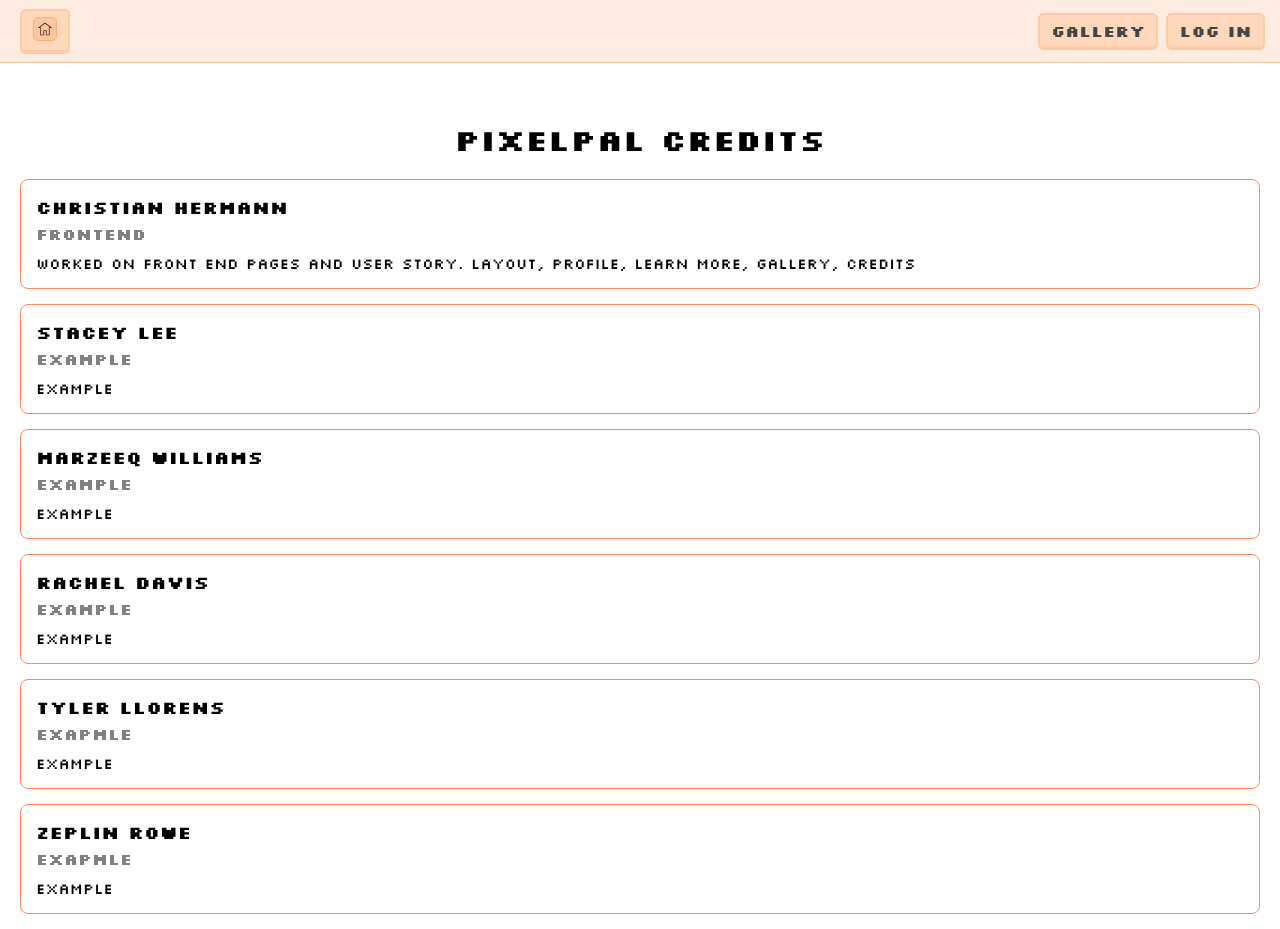
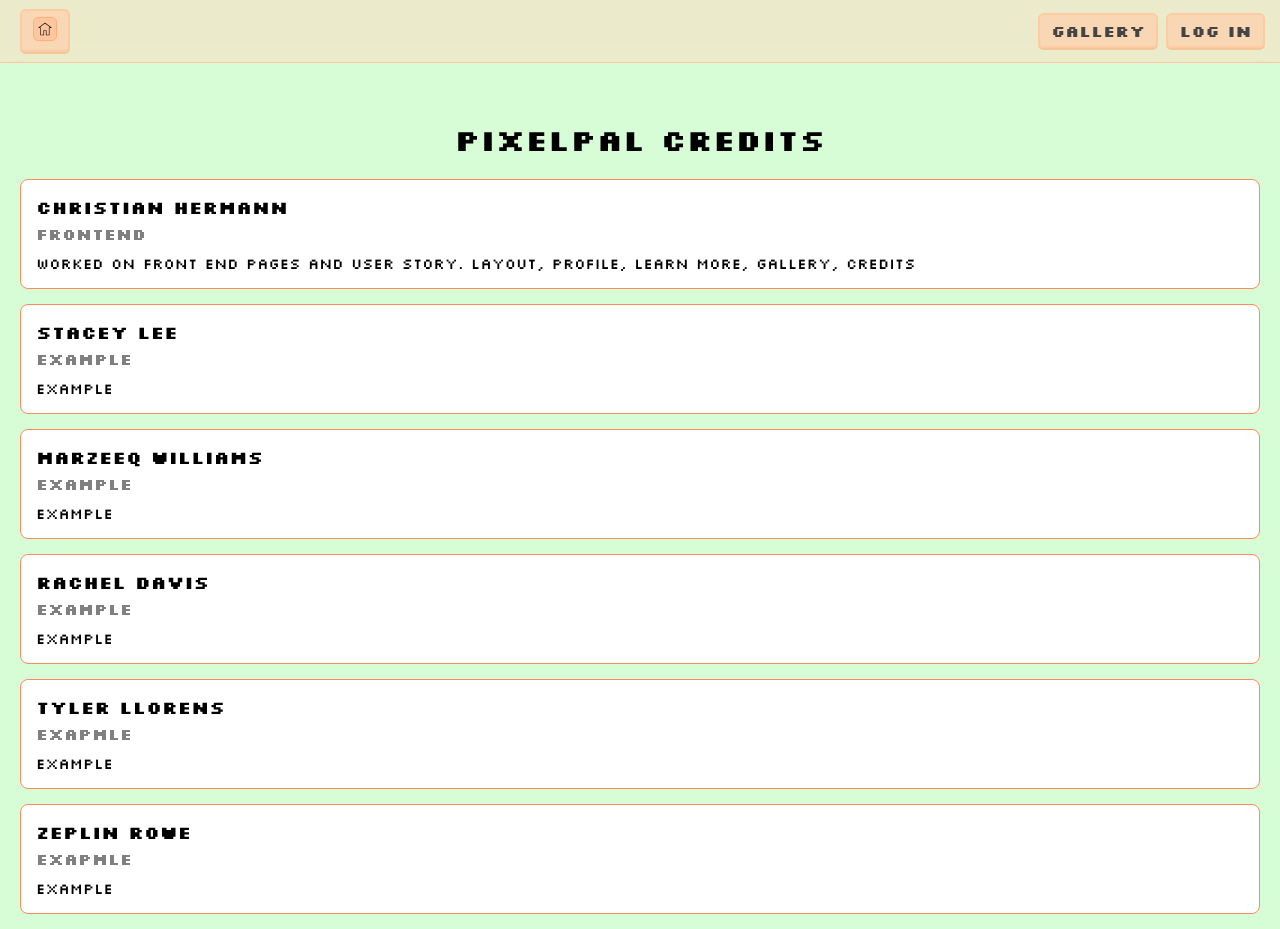
Before and after one commit to zeplin-michael/PixelPal, a React (Vite) app in the folder frontend/: page /credits in a window 1280 px wide. Built offline with nearby package versions, Linux system fonts and the light colour scheme; no server answers.

Commit message:
updated css

```diff
--- a/frontend/src/App.jsx
+++ b/frontend/src/App.jsx
@@ -10,10 +10,7 @@ import Gallery from "./pages/Gallery";
 import PalLayout from "./pages/PalLayout";
 import ProfilePage from "./pages/ProfilePage/ProfilePage";
 
-
-
 import Credits from "./pages/Credits";
-
 
 export default function App() {
   return (
@@ -27,7 +24,7 @@ export default function App() {
         <Route path="/gallery" element={<Gallery />} />
         <Route path="/pal" element={<PalLayout />} />
         <Route path="/profile" element={<ProfilePage />} />
-        <Route path="credits" element={<Credits />} />
+        <Route path="/credits" element={<Credits />} />
       </Route>
     </Routes>
   );
--- a/frontend/src/pages/Credits.css
+++ b/frontend/src/pages/Credits.css
@@ -2,6 +2,8 @@
   padding-top: 120px;
   padding-left: 20px;
   padding-right: 20px;
+  background-color: #d7fdd6;
+  min-height: 100vh;
 }
 
 .credits-title {
```
